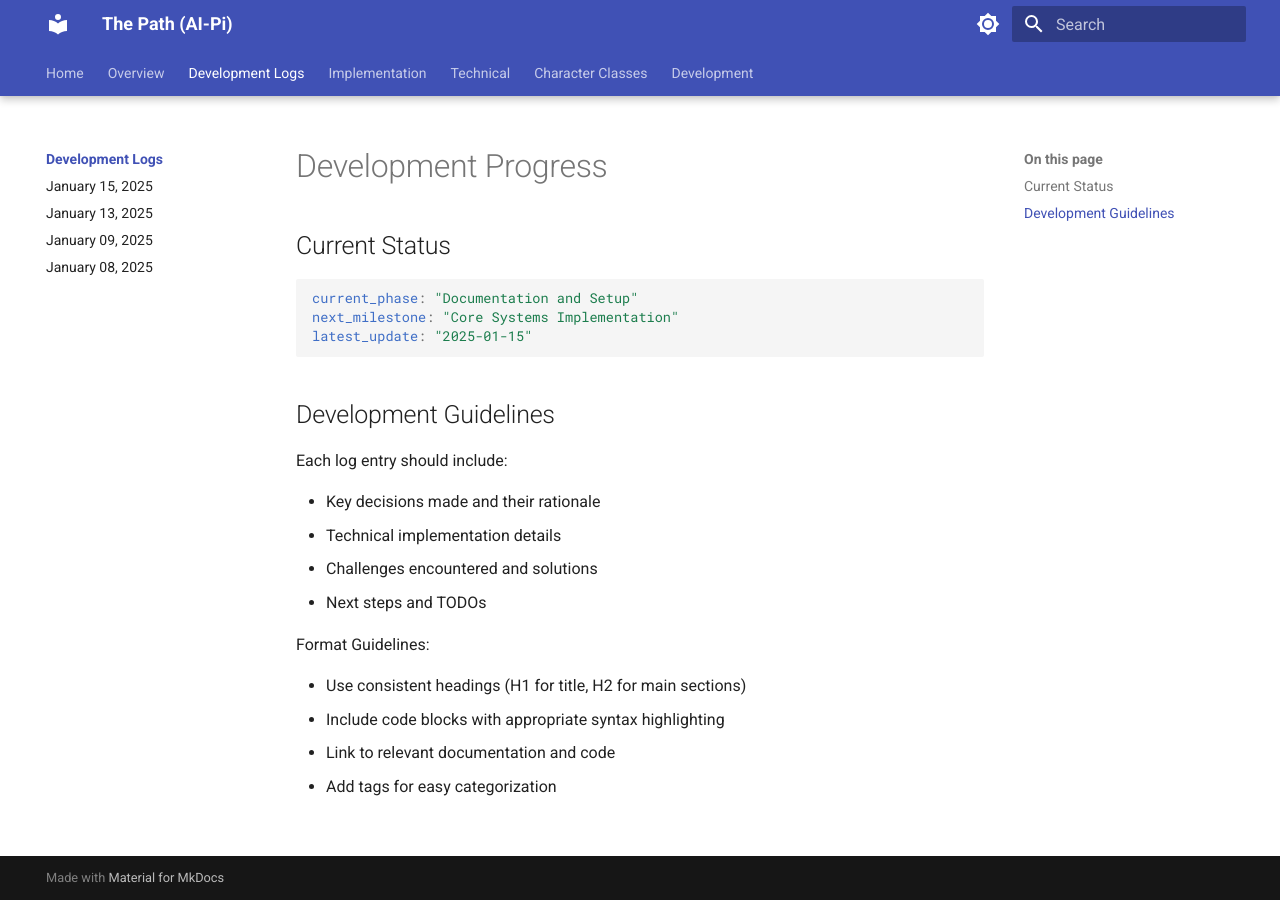
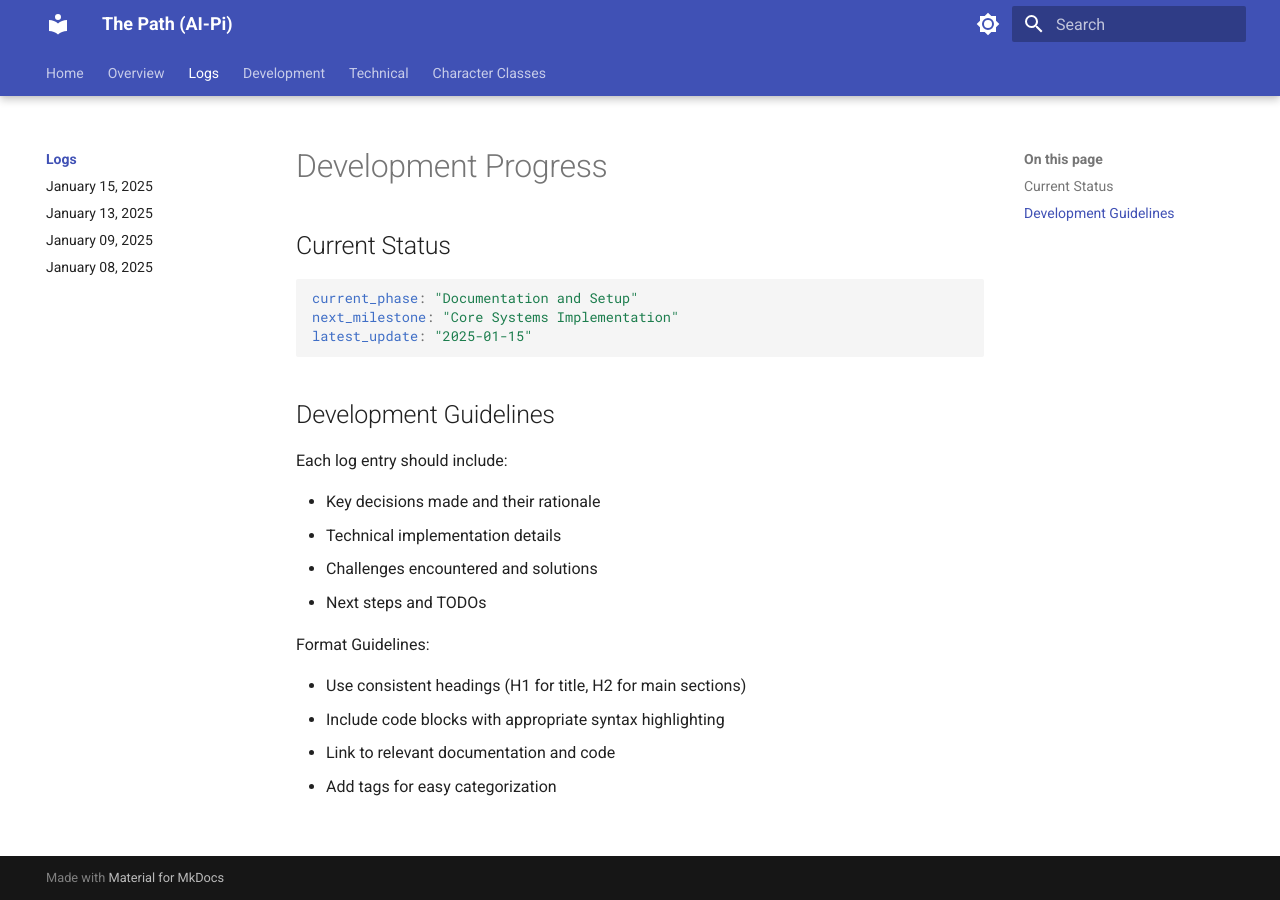
Before and after one commit to MaterDev/thepath-ai_pi, an MkDocs documentation site: the page built from docs/meta/logs/index.md, in a window 1280 px wide. Built offline with MkDocs 1.6.1 and Material for MkDocs 9.7.7, drawn with Linux system fonts in a browser that asks for light colours; some of the changed lines change nothing that is shown.

Commit message:
docs: restructure navigation for better organization
- Combined Implementation and Development sections
- Moved Logs to top-level navigation
- Improved navigation hierarchy

```diff
--- a/mkdocs.yml
+++ b/mkdocs.yml
@@ -32,16 +32,24 @@ nav:
 - Overview:
   - Project Scope: overview/project-scope.md
   - Research Objectives: overview/research-objectives.md
-- Development Logs:
+- Logs:
   - Overview: meta/logs/index.md
   - January 15, 2025: meta/logs/2025-01-15.md
   - January 13, 2025: meta/logs/2025-01-13.md
   - January 09, 2025: meta/logs/2025-01-09.md
   - January 08, 2025: meta/logs/2025-01-08.md
-- Implementation:
-  - Setup: implementation/setup/project-setup.md
+- Development:
+  - Setup: meta/implementation/setup/project-setup.md
   - Planning:
-    - Phase 1 Tasks: implementation/planning/phase1-tasks.md
+    - Phase 1:
+      - Overview: meta/phase1/index.md
+      - Project Setup: meta/phase1/1-project-setup.md
+      - Game State: meta/phase1/2-game-state.md
+      - Communication: meta/phase1/3-communication.md
+      - AI Integration: meta/phase1/4-ai-integration.md
+      - Turn System: meta/phase1/5-turn-system.md
+  - AI Development Index: AI_DEVELOPMENT_INDEX.md
+  - Style Guide: meta/style-guide.md
 - Technical:
   - Dependencies: technical/dependencies.md
   - Hardware: technical/hardware/configuration.md
@@ -52,9 +60,6 @@ nav:
   - Wraithwood Seer: character_classes/wraithwood_seer.md
   - Primal Shifter: character_classes/primal_shifter.md
   - The Blessed: character_classes/the_blessed.md
-- Development:
-  - AI Development Index: AI_DEVELOPMENT_INDEX.md
-  - Style Guide: meta/style-guide.md
 markdown_extensions:
 - pymdownx.highlight:
     anchor_linenums: true
```
